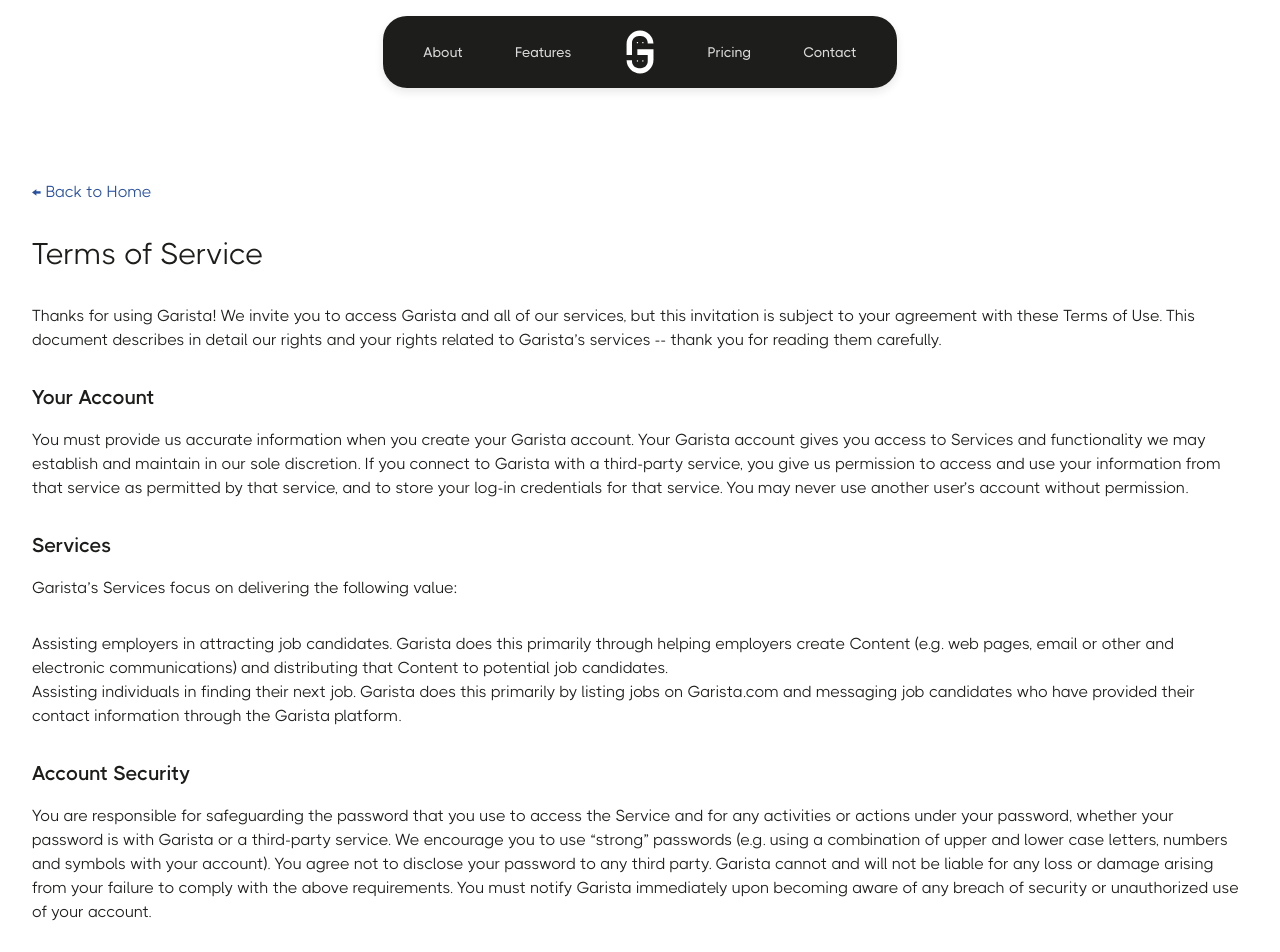
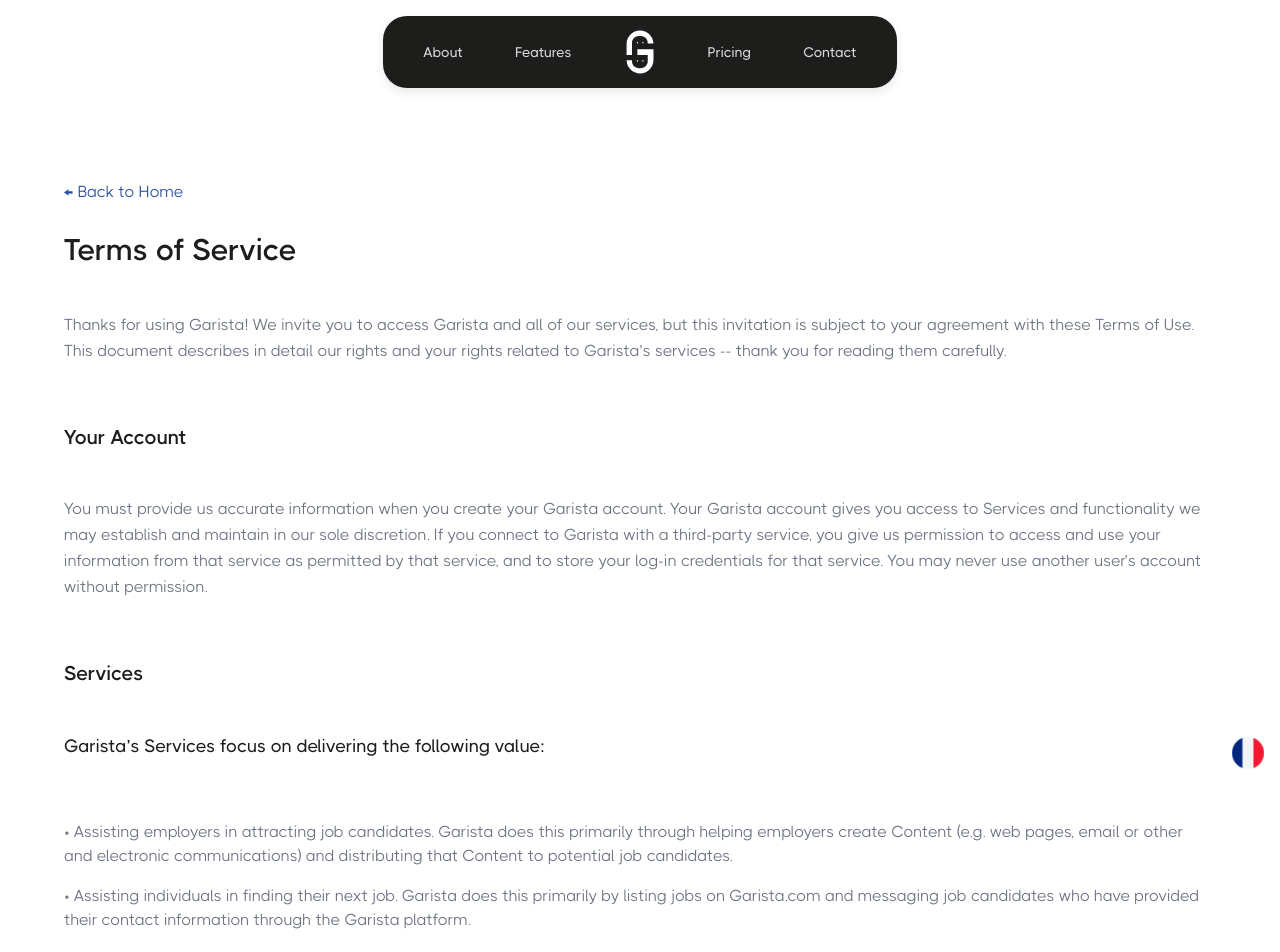
Before and after one commit to whdagency/garistalanding, a Next.js app: page /terms in a window 1280 px wide. Shown: the top 952 px of the page. Built offline with nearby package versions, Linux system fonts and the light colour scheme.

Commit message:
add legal content, update exist legal pages and content

```diff
--- a/app/layout.tsx
+++ b/app/layout.tsx
@@ -8,7 +8,7 @@ import i18next from "i18next";
 import global_en from "./Translation/en/global.json";
 import global_fr from "./Translation/fr/global.json";
 import { I18nextProvider } from "react-i18next";
-import { FooterBottom } from "@/components/FooterBottom";
+import FooterBottom from "@/components/FooterBottom";
 
 const myLocalFont = localFont({
   src: [
--- a/app/privacy/page.tsx
+++ b/app/privacy/page.tsx
@@ -12,7 +12,7 @@ export const metadata: Metadata = {
 
 const PrivacyPolicyPage = () => {
   return (
-    <section className="max-w-3xl mx-auto pb-20 pt-[180px] overflow-x-hidden bg-[#f4f5f7] body_shadow mb-4 rounded-b-[60px] container md:px-8 px-4">
+    <section className="max-w-3xl mx-auto pt-[180px] overflow-x-hidden bg-[#f4f5f7] body_shadow mb-4 rounded-b-[60px] md:px-8 px-4">
       <PrivacyPolicy />
     </section>
   );
--- a/app/terms/TermsOfService.tsx
+++ b/app/terms/TermsOfService.tsx
@@ -1,5 +1,6 @@
 "use client";
 
+import Footer from "@/components/Footer";
 import Nav from "@/components/Nav";
 import Link from "next/link";
 import React from "react";
@@ -9,64 +10,69 @@ const TermsOfService = () => {
     <>
       <Nav activeSection="Terms" />
 
-      <div className="mb-8">
-        <Link href="/" className="text-primaryColor hover:underline">
+      <section className="mb-20 flex flex-col gap-7 container">
+        <div className="">
+          <Link href="/" className="text-primaryColor hover:underline w-fit">
             &larr; Back to Home
           </Link>
         </div>
 
-      <h2 className="text-3xl font-bold mb-8">Terms of Service</h2>
-      <p className="mb-8">
-        Thanks for using Garista! We invite you to access Garista and all of our
-        services, but this invitation is subject to your agreement with these
-        Terms of Use. This document describes in detail our rights and your
-        rights related to Garista’s services -- thank you for reading them
-        carefully.
+        <h2 className="text-3xl font-semibold mb-4">Terms of Service</h2>
+        <p className="mb-8 text-gray-500 leading-relaxed font-normal">
+          Thanks for using Garista! We invite you to access Garista and all of
+          our services, but this invitation is subject to your agreement with
+          these Terms of Use. This document describes in detail our rights and
+          your rights related to Garista’s services -- thank you for reading
+          them carefully.
         </p>
 
         <h3 className="text-xl font-semibold mb-4">Your Account</h3>
-      <p className="mb-8">
+        <p className="mb-8 text-gray-500 leading-relaxed font-normal">
           You must provide us accurate information when you create your Garista
           account. Your Garista account gives you access to Services and
           functionality we may establish and maintain in our sole discretion. If
           you connect to Garista with a third-party service, you give us
           permission to access and use your information from that service as
-        permitted by that service, and to store your log-in credentials for that
-        service. You may never use another user’s account without permission.
+          permitted by that service, and to store your log-in credentials for
+          that service. You may never use another user’s account without
+          permission.
         </p>
 
         <h3 className="text-xl font-semibold mb-4">Services</h3>
-      <p className="mb-8">
+        <h4 className="mb-8 text-lg font-medium text-gray-600">
           Garista’s Services focus on delivering the following value:
-      </p>
-      <ul className="list-disc list-inside mb-8">
-        <li>
-          Assisting employers in attracting job candidates. Garista does this
-          primarily through helping employers create Content (e.g. web pages,
-          email or other and electronic communications) and distributing that
-          Content to potential job candidates.
+        </h4>
+        <ul className="flex flex-col gap-4 mb-4">
+          <li className="text-gray-500 font-normal">
+            &#x2022; Assisting employers in attracting job candidates. Garista
+            does this primarily through helping employers create Content (e.g.
+            web pages, email or other and electronic communications) and
+            distributing that Content to potential job candidates.
           </li>
-        <li>
-          Assisting individuals in finding their next job. Garista does this
-          primarily by listing jobs on Garista.com and messaging job candidates
-          who have provided their contact information through the Garista
-          platform.
+          <li className="text-gray-500 font-normal">
+            &#x2022; Assisting individuals in finding their next job. Garista
+            does this primarily by listing jobs on Garista.com and messaging job
+            candidates who have provided their contact information through the
+            Garista platform.
           </li>
         </ul>
 
         <h3 className="text-xl font-semibold mb-4">Account Security</h3>
-      <p className="mb-8">
-        You are responsible for safeguarding the password that you use to access
-        the Service and for any activities or actions under your password,
-        whether your password is with Garista or a third-party service. We
-        encourage you to use “strong” passwords (e.g. using a combination of
-        upper and lower case letters, numbers and symbols with your account).
-        You agree not to disclose your password to any third party. Garista
-        cannot and will not be liable for any loss or damage arising from your
-        failure to comply with the above requirements. You must notify Garista
-        immediately upon becoming aware of any breach of security or
-        unauthorized use of your account.
+        <p className="mb-8 text-gray-500 leading-relaxed font-normal">
+          You are responsible for safeguarding the password that you use to
+          access the Service and for any activities or actions under your
+          password, whether your password is with Garista or a third-party
+          service. We encourage you to use “strong” passwords (e.g. using a
+          combination of upper and lower case letters, numbers and symbols with
+          your account). You agree not to disclose your password to any third
+          party. Garista cannot and will not be liable for any loss or damage
+          arising from your failure to comply with the above requirements. You
+          must notify Garista immediately upon becoming aware of any breach of
+          security or unauthorized use of your account.
         </p>
+      </section>
+
+      <Footer />
     </>
   );
 };
--- a/app/terms/page.tsx
+++ b/app/terms/page.tsx
@@ -12,7 +12,7 @@ export const metadata: Metadata = {
 
 const TermsOfServicePage = () => {
   return (
-    <section className="max-w-3xl mx-auto pb-20 pt-[180px] overflow-x-hidden bg-[#f4f5f7] body_shadow mb-4 rounded-b-[60px] container md:px-8 px-4">
+    <section className="max-w-3xl mx-auto pt-[180px] overflow-x-hidden bg-[#f4f5f7] body_shadow mb-4 rounded-b-[60px] md:px-8 px-4">
       <TermsOfService />
     </section>
   );
--- a/components/Footer.tsx
+++ b/components/Footer.tsx
@@ -31,10 +31,12 @@ export default function Footer() {
           <div className="grid md:grid-cols-4 grid-cols-2 gap-x-12 gap-y-6 items-center place-items-center text-sm font-medium">
             <Link href="/#Contact">{t("Contact")}</Link>
             <Link href="/#Contact">{t("Be a partner")}</Link>
-            <Link href="/docs" target="_blank">
+            <Link className="hover:underline" href="/docs" target="_blank">
               {t("Documentation")}
             </Link>
-            <Link href="/#">{t("Jobs")}</Link>
+            <Link className="hover:underline" href="/#">
+              {t("Jobs")}
+            </Link>
           </div>
 
           <div className="w-full mx-auto flex flex-col items-center py-4">
--- a/components/FooterBottom.jsx
+++ /dev/null
@@ -1,53 +0,0 @@
-"use client";
-
-import React from "react";
-import { usePathname } from "next/navigation";
-import LangToggle from "./LanguageToggle";
-import { useTranslation } from "react-i18next";
-import Link from "next/link";
-import Image from "next/image";
-
-export const FooterBottom = () => {
-  const { t } = useTranslation("global");
-
-  const pathes = usePathname();
-  return (
-    <>
-      {pathes == "/" ? (
-        <>
-          <div className="sm:px-24 px-4 pt-24 bg-white w-full relative">
-            <div className="flex lg:flex-row flex-col flex-wrap lg:justify-between mx-auto items-center gap-y-6 text-sm text-center font-medium mb-8">
-              <div className="flex justify-center items-center gap-x-12">
-                <Link className="hover:underline" href={"/terms"}>
-                  {t("Terms of service")}
-                </Link>
-                <Link className="hover:underline" href={"/privacy"}>
-                  {t("Privacy policy")}
-                </Link>
-                <Link className="hover:underline" href={"/#"}>
-                  {t("Legal")}
-                </Link>
-              </div>
-
-              <span>&copy; {t("2024 Garista, Inc. All rights reserved.")}</span>
-            </div>
-
-            <div className="w-[90%] mx-auto relative overflow-hidden">
-              <Image
-                src={"/Footer/footer-logo.svg"}
-                alt="footer logo"
-                className="object-cover w-full -mb-[14px] sm:-mb-[18px] md:-mb-6 lg:-mb-8 xl:-mb-10 2xl:-mb-14"
-                width={500}
-                height={500}
-              />
-            </div>
-          </div>
-
-          <LangToggle />
-        </>
-      ) : (
-        <></>
-      )}
-    </>
-  );
-};
--- /dev/null
+++ b/components/FooterBottom.tsx
@@ -0,0 +1,47 @@
+"use client";
+
+import React from "react";
+import LangToggle from "./LanguageToggle";
+import { useTranslation } from "react-i18next";
+import Link from "next/link";
+import Image from "next/image";
+
+const FooterBottom = () => {
+  const { t } = useTranslation("global");
+
+  return (
+    <>
+      <div className="sm:px-24 px-4 pt-24 bg-white w-full relative">
+        <div className="flex lg:flex-row flex-col flex-wrap lg:justify-between mx-auto items-center gap-y-6 text-sm text-center font-medium mb-8">
+          <div className="flex justify-center items-center gap-x-12">
+            <Link className="hover:underline" href={"/terms"}>
+              {t("Terms of service")}
+            </Link>
+            <Link className="hover:underline" href={"/privacy"}>
+              {t("Privacy policy")}
+            </Link>
+            <Link className="hover:underline" href={"/legal"}>
+              {t("Legal")}
+            </Link>
+          </div>
+
+          <span>&copy; {t("2024 Garista, Inc. All rights reserved.")}</span>
+        </div>
+
+        <div className="w-[90%] mx-auto relative overflow-hidden">
+          <Image
+            src={"/Footer/footer-logo.svg"}
+            alt="footer logo"
+            className="object-cover w-full -mb-[14px] sm:-mb-[18px] md:-mb-6 lg:-mb-8 xl:-mb-10 2xl:-mb-14"
+            width={500}
+            height={500}
+          />
+        </div>
+      </div>
+
+      <LangToggle />
+    </>
+  );
+};
+
+export default FooterBottom;
```
Also changed, not shown: app/legal/LegalContent.tsx (added, +106 -0 lines), app/legal/page.tsx (added, +21 -0 lines), app/privacy/PrivacyPolicy.tsx (+27 -22 lines). Lines whose indentation alone changed are shown as unchanged.
